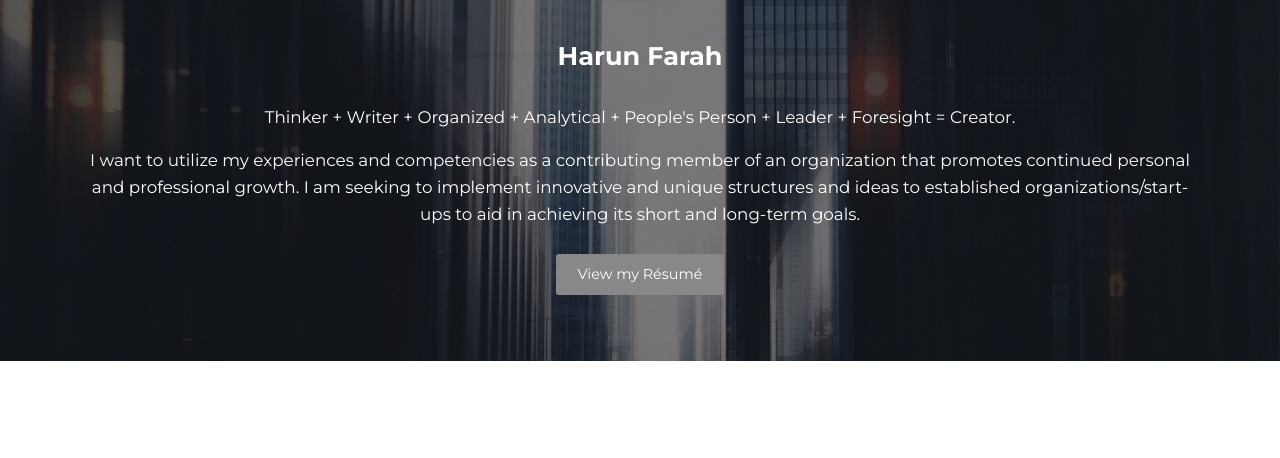
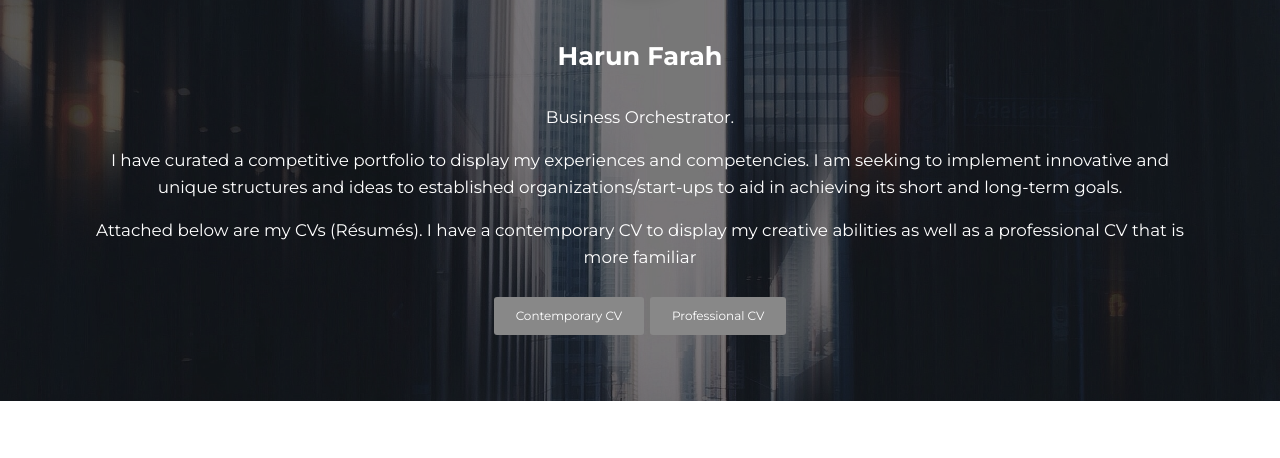
Before and after one commit to HunchoCodes/myPortfolio, a website: page profilepage.html in a window 1280 px wide. Shown: the part 241-699 px from the top of the page. Drawn offline with nearby package versions, Linux system fonts and the light colour scheme.

Commit message:
changes made

```diff
--- a/profilepage.html
+++ b/profilepage.html
@@ -70,14 +70,18 @@
         </div>
         <h3 class="title" id="har">Harun Farah</h3>
 
-        <p class="description" class="font-weight-bold"> Thinker + Writer + Organized + Analytical + People's Person + Leader + Foresight = Creator.</p>
+        <p class="description" class="font-weight-bold"> Business Orchestrator.</p>
 
-        <p class="description" class="font-weight-bold">I want to utilize my experiences and competencies as a contributing member of an organization that promotes continued
-          personal and professional growth. I am seeking to implement innovative and unique structures and ideas to established
-          organizations/start-ups to aid in achieving its short and long-term goals. </p>
+        <p class="description" class="font-weight-bold">I have curated a competitive portfolio to display my experiences and competencies. I am seeking to implement innovative
+          and unique structures and ideas to established organizations/start-ups to aid in achieving its short and long-term
+          goals. </p>
 
         <p>
-          <a href="assets/docs/CV.pdf" type="application/pdf" target="_blank" class="hero__resume btn" title="Click to view my Resume">View my Résumé</a>
+
+          <p class="description" class="font-weight-bold"> Attached below are my CVs (Résumés). I have a contemporary CV to display my creative abilities as well as a professional
+            CV that is more familiar </p>
+          <a href="assets/docs/CV.pdf" type="application/pdf" target="_blank" class="hero__resume btn" title="Click to view my Resume">Contemporary CV</a>
+          <a href="assets/docs/CV2.pdf" type="application/pdf" target="_blank" class="hero__resume btn" title="Click to view my Resume">Professional CV</a>
         </p>
         <p class="category"></p>
 
@@ -111,7 +115,7 @@
             <p>I have gained invaluable experiences from both my major roles in the start-ups. I learned a wide variety of skills
               and tactics to formally lead as a Project Manager and owner.</p>
 
-            <p>In regards to ineterests - I am very big on sports and arts. I'm an avid football (soccer) fan. I enjoy curating
+            <p>In regards to interests - I am very big on sports and arts. I'm an avid football (soccer) fan. I enjoy curating
               content for online releases. </p>
 
             <p>To learn more about me and my work, view my portfolio below!</p>
@@ -123,7 +127,6 @@
         <div class="row" id="target2">
           <div class="col-md-6 ml-auto mr-auto">
             <h3 class="title text-center">Portfolio</h3>
-            <p class="text-center">The following are links to my work. Click and view!</p>
             <div class="nav-align-center">
               <ul class="nav nav-pills nav-pills-primary nav-pills-just-icons" role="tablist">
 
@@ -151,7 +154,10 @@
                     <a href="https://shielded-peak-24458.herokuapp.com/articles">
                       <img src="assets/images/stadium.png" class="img-fluid" alt="Responsive image">
                     </a>
+
                   </div>
+
+
                   <div class="col-md-6">
                     <a href="https://issuu.com/josefadamu/docs/jabirbook__1_">
                       <img src="assets/images/JIA.png" class="img-fluid" alt="Responsive image">
```
Also changed, not shown: index.html (+1 -1 lines), README.md.
